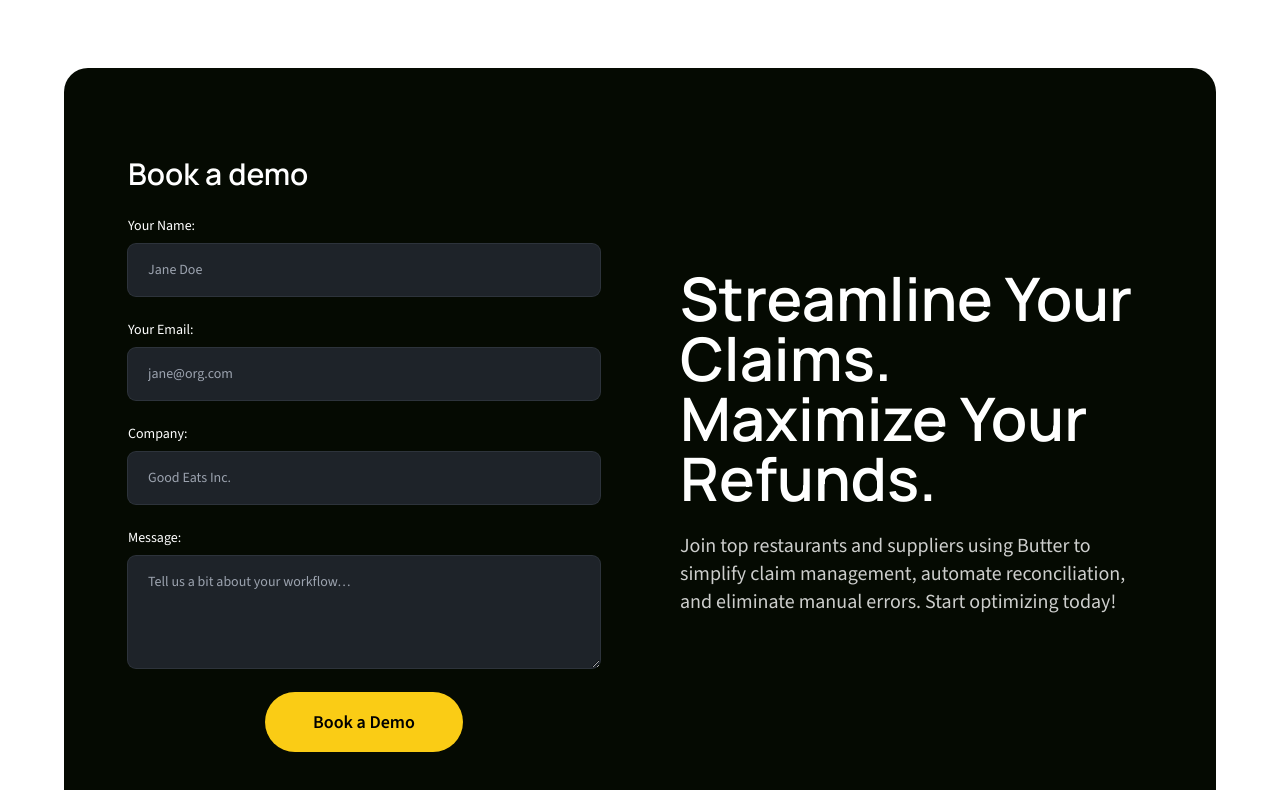
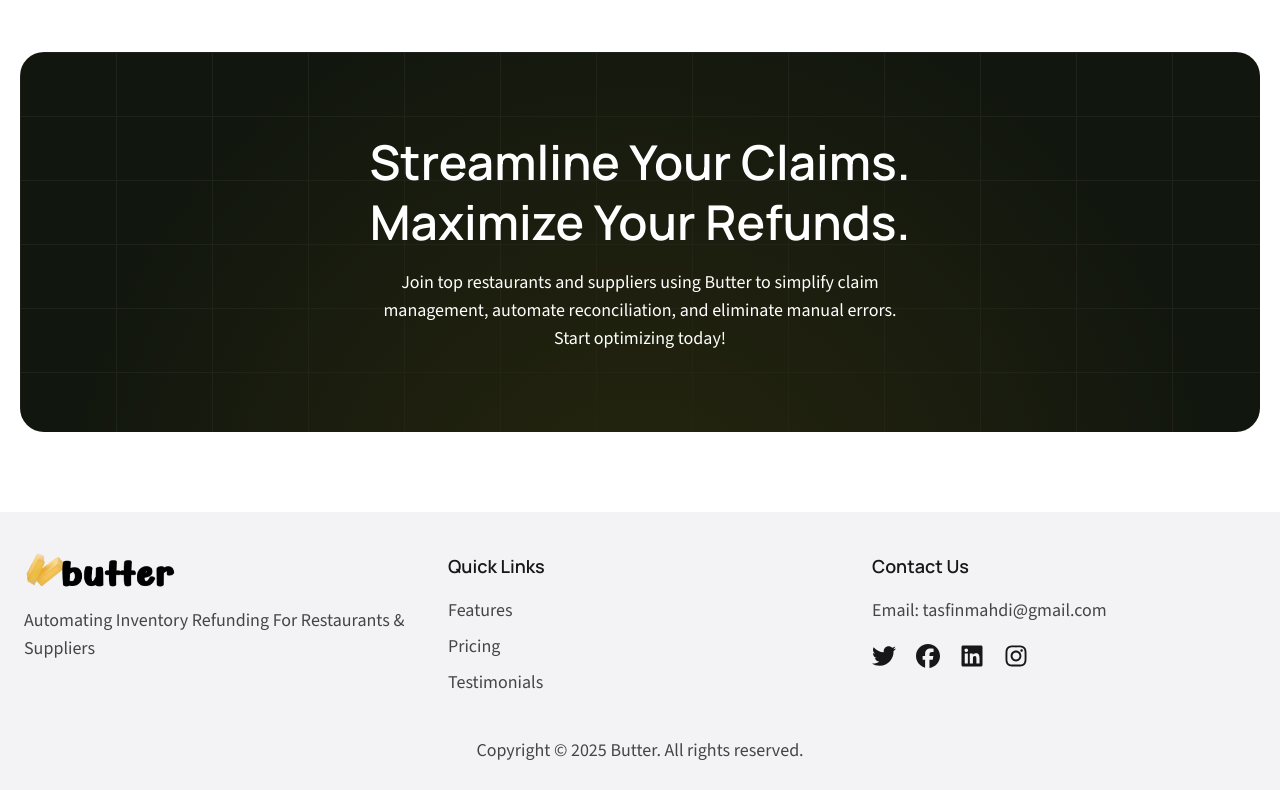
Before and after one commit to mahditasfin/butter-website-main, a Next.js app: page / in a window 1280 px wide. Shown: the part 4920-5710 px from the top of the page. Built offline with nearby package versions, Linux system fonts and the light colour scheme.

Commit message:
Update CTA.tsx

```diff
--- a/src/components/CTA.tsx
+++ b/src/components/CTA.tsx
@@ -1,117 +1,24 @@
-"use client";
+import { ctaDetails } from "@/data/cta"
 
-import { useState } from "react";
-import { ctaDetails } from "@/data/cta";
 
 const CTA: React.FC = () => {
-  const [sent, setSent] = useState(false);
-  const [loading, setLoading] = useState(false);
+    return (
+        <section id="cta" className="mt-10 mb-5 lg:my-20">
+            <div className="relative h-full w-full z-10 mx-auto py-12 sm:py-20">
+                <div className="h-full w-full">
+                    <div className="rounded-3xl opacity-95 absolute inset-0 -z-10 h-full w-full bg-[#050a02] bg-[linear-gradient(to_right,#12170f_1px,transparent_1px),linear-gradient(to_bottom,#12170f_1px,transparent_1px)] bg-[size:6rem_4rem]">
+                        <div className="rounded-3xl absolute bottom-0 left-0 right-0 top-0 bg-[radial-gradient(circle_600px_at_50%_500px,#1C1C02,transparent)]"></div>
+                    </div>
 
-  const handleSubmit = async (e: React.FormEvent<HTMLFormElement>) => {
-    e.preventDefault();
-    setLoading(true);
-    const data = new FormData(e.currentTarget);
-    data.append("form-name", "demo");
-    await fetch("/", { method: "POST", body: data });
-    setSent(true);
-    setLoading(false);
-  };
+                    <div className="h-full flex flex-col items-center justify-center text-white text-center px-5">
+                        <h2 className="text-2xl sm:text-3xl md:text-5xl md:leading-tight font-semibold mb-4 max-w-2xl">{ctaDetails.heading}</h2>
 
-  return (
-    <section id="cta" className="my-24">
-      <div className="mx-auto max-w-6xl rounded-3xl bg-[#050a02] p-14 lg:p-16 text-white">
-        <div className="flex flex-col gap-16 lg:gap-20 md:flex-row">
-          {/* LEFT – form */}
-          <div className="w-full md:w-1/2">
-            {sent ? (
-              <p className="rounded-xl bg-green-50/10 p-10 text-center md:text-left">
-                Thanks! We’ll reach out soon.
-              </p>
-            ) : (
-              <form
-                name="demo"
-                method="POST"
-                data-netlify="true"
-                className="space-y-6"
-                onSubmit={handleSubmit}
-              >
-                <input type="hidden" name="form-name" value="demo" />
+                        <p className="mx-auto max-w-xl md:px-5">{ctaDetails.subheading}</p>
+                    </div>
+                </div>
+            </div>
+        </section>
+    )
+}
 
-                <h3 className="text-3xl font-semibold">Book a demo</h3>
-
-                <label className="flex flex-col text-sm">
-                  Your Name:
-                  <input
-                    name="name"
-                    type="text"
-                    required
-                    placeholder="Jane Doe"
-                    className="mt-2 rounded-lg bg-[#1e2329] px-5 py-4 placeholder-gray-400
-                               ring-1 ring-[#2d333b] focus:ring-2 focus:ring-yellow-500"
-                  />
-                </label>
-
-                <label className="flex flex-col text-sm">
-                  Your Email:
-                  <input
-                    name="email"
-                    type="email"
-                    required
-                    placeholder="jane@org.com"
-                    className="mt-2 rounded-lg bg-[#1e2329] px-5 py-4 placeholder-gray-400
-                               ring-1 ring-[#2d333b] focus:ring-2 focus:ring-yellow-500"
-                  />
-                </label>
-
-                <label className="flex flex-col text-sm">
-                  Company:
-                  <input
-                    name="company"
-                    type="text"
-                    required
-                    placeholder="Good Eats Inc."
-                    className="mt-2 rounded-lg bg-[#1e2329] px-5 py-4 placeholder-gray-400
-                               ring-1 ring-[#2d333b] focus:ring-2 focus:ring-yellow-500"
-                  />
-                </label>
-
-                <label className="flex flex-col text-sm">
-                  Message:
-                  <textarea
-                    name="message"
-                    rows={4}
-                    placeholder="Tell us a bit about your workflow…"
-                    className="mt-2 rounded-lg bg-[#1e2329] px-5 py-4 placeholder-gray-400
-                               ring-1 ring-[#2d333b] focus:ring-2 focus:ring-yellow-500"
-                  />
-                </label>
-
-                <button
-                  type="submit"
-                  disabled={loading}
-                  className="mx-auto block rounded-full bg-yellow-400 px-12 py-4
-                             text-lg font-semibold text-black transition
-                             hover:bg-yellow-500 disabled:opacity-60"
-                >
-                  {loading ? "Sending…" : "Book a Demo"}
-                </button>
-              </form>
-            )}
-          </div>
-
-          {/* RIGHT – copy */}
-          <div className="flex w-full flex-col items-center justify-center text-center md:w-1/2 md:items-start md:text-left">
-            <h2 className="mb-6 max-w-2xl text-4xl font-semibold leading-tight sm:text-5xl lg:text-6xl">
-              {ctaDetails.heading}
-            </h2>
-            <p className="max-w-md text-lg opacity-80 lg:text-xl">
-              {ctaDetails.subheading}
-            </p>
-          </div>
-        </div>
-      </div>
-    </section>
-  );
-};
-
-export default CTA;
+export default CTA
```
